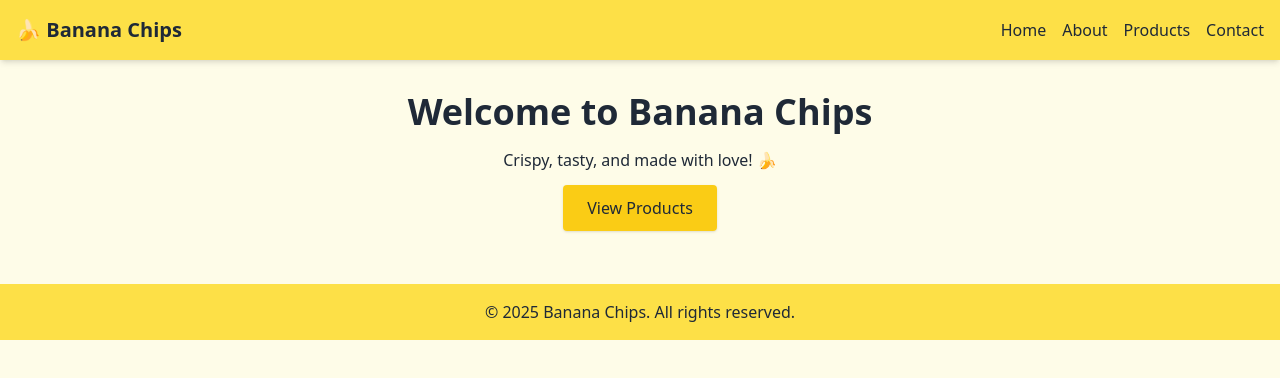
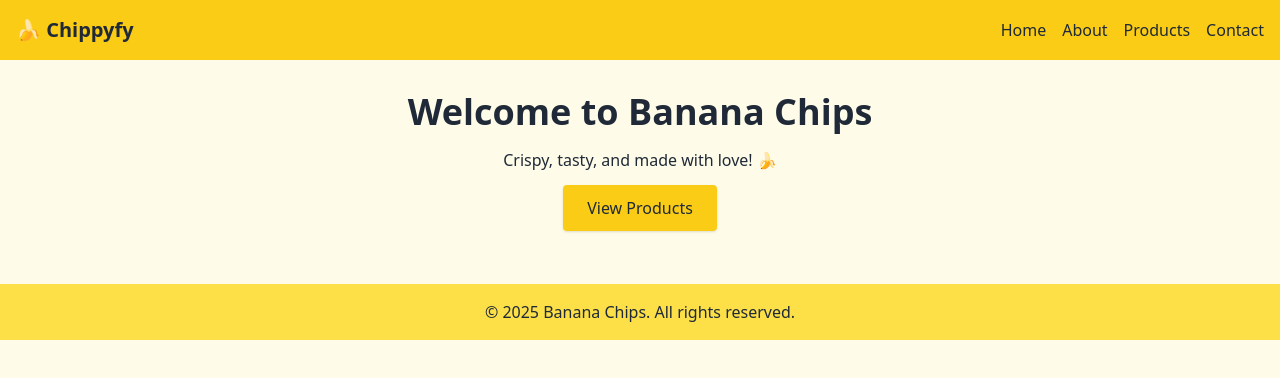
Before and after one commit to viralsparkconnect-hue/banana-chips-website, a Next.js app: page / in a window 1280 px wide. Shown: the top 378 px of the page. Built offline with nearby package versions, Linux system fonts and the light colour scheme.

Commit message:
Update Navbar.js

```diff
--- a/components/Navbar.js
+++ b/components/Navbar.js
@@ -1,17 +1,15 @@
-import Link from 'next/link'
-
 export default function Navbar() {
   return (
-    <nav className="bg-yellow-300 p-4 shadow-md">
-      <div className="container mx-auto flex justify-between items-center">
-        <h1 className="font-bold text-xl">🍌 Banana Chips</h1>
-        <div className="space-x-4">
-          <Link href="/" className="hover:underline">Home</Link>
-          <Link href="/about" className="hover:underline">About</Link>
-          <Link href="/products" className="hover:underline">Products</Link>
-          <Link href="/contact" className="hover:underline">Contact</Link>
-        </div>
+    <nav className="bg-yellow-400 p-4 flex justify-between items-center">
+      <div className="text-xl font-bold flex items-center">
+        🍌 Chippyfy
+      </div>
+      <div className="space-x-4">
+        <a href="/" className="hover:underline">Home</a>
+        <a href="/about" className="hover:underline">About</a>
+        <a href="/products" className="hover:underline">Products</a>
+        <a href="/contact" className="hover:underline">Contact</a>
       </div>
     </nav>
-  )
+  );
 }
```
